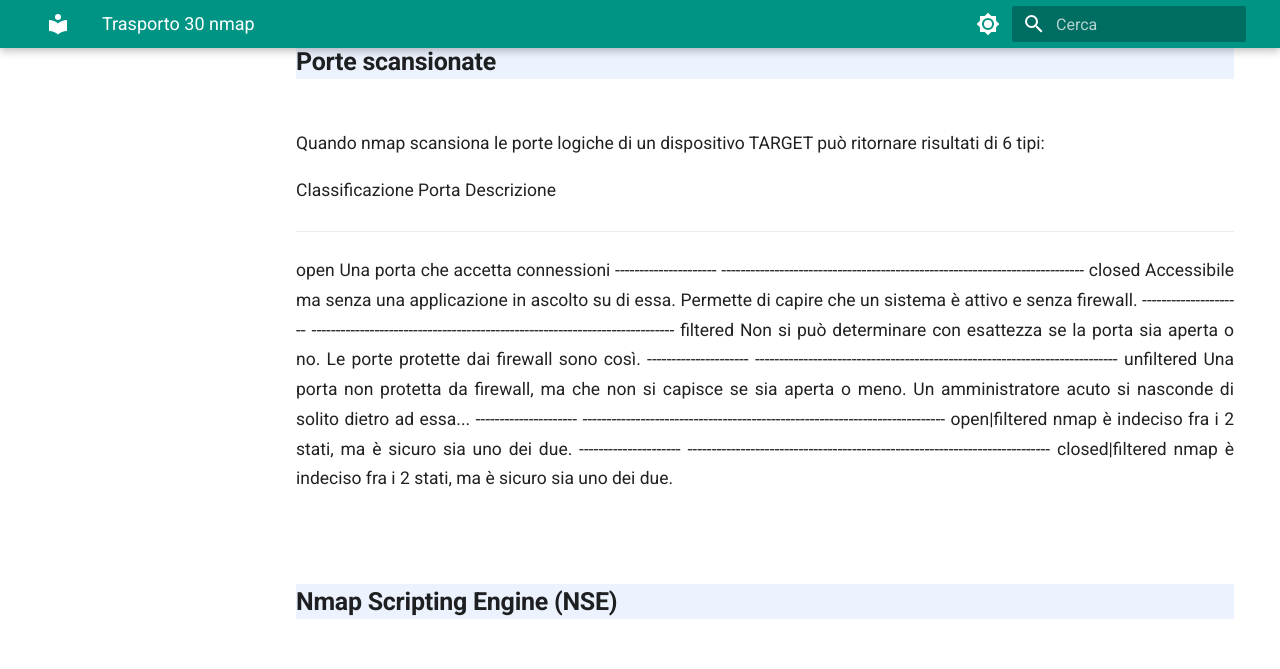
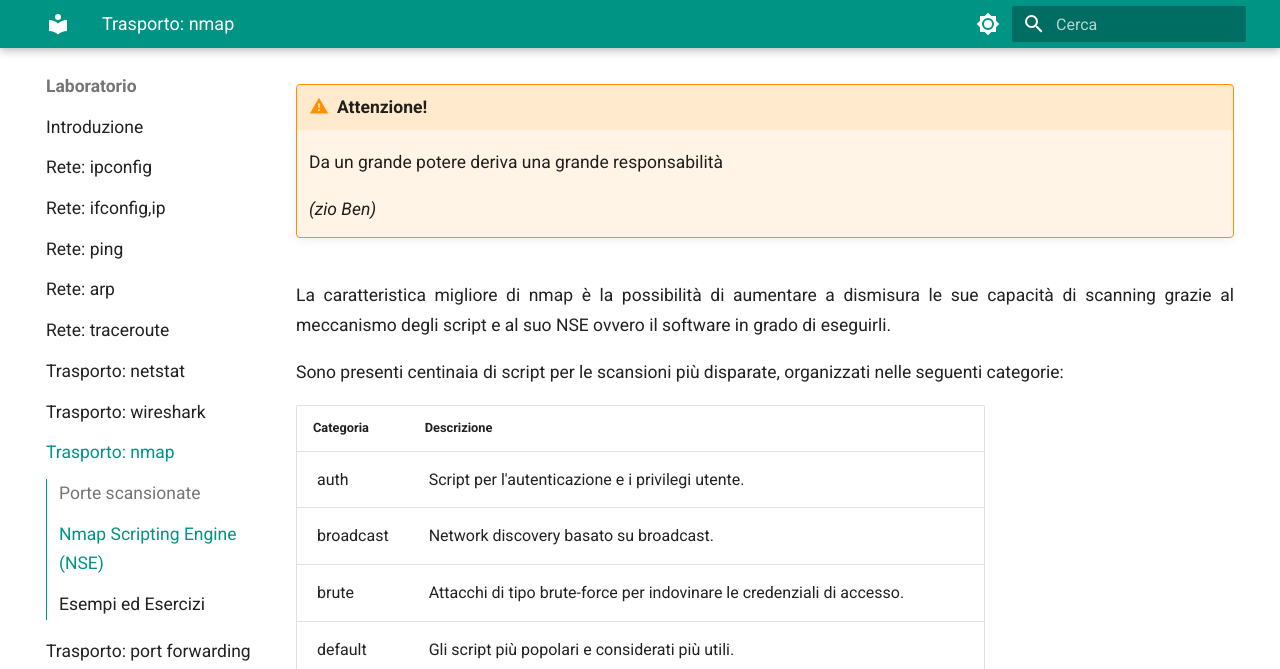
Before and after one commit to adjamhub/nethandouts, an MkDocs documentation site: the page built from docs/laboratorio/trasporto_30_nmap.md, in a window 1280 px wide and 1400 px high, scrolled down 3654 px. Shown: the top 669 px of the window. Built offline with MkDocs 1.6.1 and Material for MkDocs 9.7.7, drawn with Linux system fonts in a browser that asks for light colours; some of the changed text lies outside the part shown; grey boxes are pictures that could not be loaded.

Commit message:
laboratorio: trasporto

````diff
--- a/docs/laboratorio/trasporto_30_nmap.md
+++ b/docs/laboratorio/trasporto_30_nmap.md
@@ -1,21 +1,17 @@
-> \<br\>
-
 # nmap
 
-::: note
-::: title
-Note
-:::
 
-Prerequisti: **Windows, Linux, Mac**
+!!! note "Argomenti teorici e requisiti tecnici"
 
-Argomenti trattati: **Protocolli di trasporto**
-:::
+    Prerequisti: **Windows, Linux, Mac**
+
+    Argomenti trattati: **Protocolli di trasporto**
+
 
 Nmap è un software libero distribuito con licenza GNU GPL da
 Insecure.org (<https://insecure.org>) e disponibile per il download sul
 sito <https://nmap.org/> creato per effettuare port scanning, cioè
-mirato all\'individuazione di porte aperte su un computer bersaglio o
+mirato all'individuazione di porte aperte su un computer bersaglio o
 anche su range di indirizzi IP, in modo da determinare quali servizi di
 rete siano disponibili.
 
@@ -129,81 +112,57 @@
 Quando nmap scansiona le porte logiche di un dispositivo TARGET può
 ritornare risultati di 6 tipi:
 
-  Classificazione Porta                       Descrizione
-  ------------------------------------------- -------------------------------------------------------------------------------------------------------------------------------------------------------
-  open                                        Una porta che accetta connessioni
-  \-\-\-\-\-\-\-\-\-\-\-\-\-\-\-\-\-\-\-\--   \-\-\-\-\-\-\-\-\-\-\-\-\-\-\-\-\-\-\-\-\-\-\-\-\-\-\-\-\-\-\-\-\-\-\-\-\-\-\-\-\-\-\-\-\-\-\-\-\-\-\-\-\-\-\-\-\-\-\-\-\-\-\-\-\-\-\-\-\-\-\-\-\-\--
-  closed                                      Accessibile ma senza una applicazione in ascolto su di essa. Permette di capire che un sistema è attivo e senza firewall.
-  \-\-\-\-\-\-\-\-\-\-\-\-\-\-\-\-\-\-\-\--   \-\-\-\-\-\-\-\-\-\-\-\-\-\-\-\-\-\-\-\-\-\-\-\-\-\-\-\-\-\-\-\-\-\-\-\-\-\-\-\-\-\-\-\-\-\-\-\-\-\-\-\-\-\-\-\-\-\-\-\-\-\-\-\-\-\-\-\-\-\-\-\-\-\--
-  filtered                                    Non si può determinare con esattezza se la porta sia aperta o no. Le porte protette dai firewall sono così.
-  \-\-\-\-\-\-\-\-\-\-\-\-\-\-\-\-\-\-\-\--   \-\-\-\-\-\-\-\-\-\-\-\-\-\-\-\-\-\-\-\-\-\-\-\-\-\-\-\-\-\-\-\-\-\-\-\-\-\-\-\-\-\-\-\-\-\-\-\-\-\-\-\-\-\-\-\-\-\-\-\-\-\-\-\-\-\-\-\-\-\-\-\-\-\--
-  unfiltered                                  Una porta non protetta da firewall, ma che non si capisce se sia aperta o meno. Un amministratore acuto si nasconde di solito dietro ad essa\...
-  \-\-\-\-\-\-\-\-\-\-\-\-\-\-\-\-\-\-\-\--   \-\-\-\-\-\-\-\-\-\-\-\-\-\-\-\-\-\-\-\-\-\-\-\-\-\-\-\-\-\-\-\-\-\-\-\-\-\-\-\-\-\-\-\-\-\-\-\-\-\-\-\-\-\-\-\-\-\-\-\-\-\-\-\-\-\-\-\-\-\-\-\-\-\--
-  open\|filtered                              nmap è indeciso fra i 2 stati, ma è sicuro sia uno dei due.
-  \-\-\-\-\-\-\-\-\-\-\-\-\-\-\-\-\-\-\-\--   \-\-\-\-\-\-\-\-\-\-\-\-\-\-\-\-\-\-\-\-\-\-\-\-\-\-\-\-\-\-\-\-\-\-\-\-\-\-\-\-\-\-\-\-\-\-\-\-\-\-\-\-\-\-\-\-\-\-\-\-\-\-\-\-\-\-\-\-\-\-\-\-\-\--
-  closed\|filtered                            nmap è indeciso fra i 2 stati, ma è sicuro sia uno dei due.
+| Classificazione Porta | Descrizione                                                                                                                                     |
+|-----------------------|-------------------------------------------------------------------------------------------------------------------------------------------------|
+| open                  | Una porta che accetta connessioni                                                                                                               |
+| closed                | Accessibile ma senza una applicazione in ascolto su di essa. Permette di capire che un sistema è attivo e senza firewall.                       |
+| filtered              | Non si può determinare con esattezza se la porta sia aperta o no. Le porte protette dai firewall sono così.                                     |
+| unfiltered            | Una porta non protetta da firewall, ma che non si capisce se sia aperta o meno. Un amministratore acuto si nasconde di solito dietro ad essa... |
+| open|filtered         | nmap è indeciso fra i 2 stati, ma è sicuro sia uno dei due.                                                                                     |
+| closed|filtered       | nmap è indeciso fra i 2 stati, ma è sicuro sia uno dei due.                                                                                     |
+
+
 
 ## Nmap Scripting Engine (NSE)
 
-::: warning
-::: title
-Warning
-:::
 
-Da un grande potere deriva una grande responsabilità
+!!! warning "Attenzione!"
 
-*(zio Ben)*
-:::
+    Da un grande potere deriva una grande responsabilità
+
+    *(zio Ben)*
+
 
 La caratteristica migliore di nmap è la possibilità di aumentare a
 dismisura le sue capacità di scanning grazie al meccanismo degli script
 e al suo NSE ovvero il software in grado di eseguirli.
 
-Sono presenti centinaia di script per le scansioni più disparate,
-organizzati nelle seguenti categorie:
+Sono presenti centinaia di script per le scansioni più disparate, organizzati nelle seguenti categorie:
 
-+-----------+---------------------------------------------------------+
-| Categoria | Descrizione                                             |
-+===========+=========================================================+
-| auth      | > Script per l\'autenticazione e i privilegi utente.    |
-+-----------+---------------------------------------------------------+
-| broadcast | > Network discovery basato su broadcast.                |
-+-----------+---------------------------------------------------------+
-| brute     | > Attacchi di tipo brute-force per indovinare le        |
-|           | > credenziali di accesso.                               |
-+-----------+---------------------------------------------------------+
-| default   | Gli script più popolari e considerati più utili.        |
-+-----------+---------------------------------------------------------+
-| discovery | > Network, Service and Host discovery                   |
-+-----------+---------------------------------------------------------+
-| dos       | Attacchi di tipo \\\"Denial of service\\\"              |
-+-----------+---------------------------------------------------------+
-| exploit   | Service exploitation on different CVEs                  |
-+-----------+---------------------------------------------------------+
-| external  | Scripts che si appoggiano a servizi o dati esterni per  |
-|           | funzionare                                              |
-+-----------+---------------------------------------------------------+
-| fuzzer    | > Attacchi di tipo *fuzzing* ad app, servizi, reti.     |
-+-----------+---------------------------------------------------------+
-| intrusive | > Attacchi aggressivi che potrebbero danneggiare il     |
-|           | > funzionamento della rete.                             |
-+-----------+---------------------------------------------------------+
-| malware   | Malware detections and exploration scripts              |
-+-----------+---------------------------------------------------------+
-| safe      | > Safe and non-intrusive/noisy scripts                  |
-+-----------+---------------------------------------------------------+
-| version   | OS, service and software detection scripts              |
-+-----------+---------------------------------------------------------+
-| vuln      | > Vulnerability detection and exploitation scripts      |
-+-----------+---------------------------------------------------------+
+| Categoria | Descrizione                                                                 |
+|-----------|-----------------------------------------------------------------------------|
+| auth      | Script per l'autenticazione e i privilegi utente.                           |
+| broadcast | Network discovery basato su broadcast.                                      |
+| brute     | Attacchi di tipo brute-force per indovinare le credenziali di accesso.      |
+| default   | Gli script più popolari e considerati più utili.                            |
+| discovery | Network, Service and Host discovery                                         |
+| dos       | Attacchi di tipo "Denial of service"                                        |
+| exploit   | Service exploitation on different CVEs                                      |
+| external  | Scripts che si appoggiano a servizi o dati esterni per funzionare           |
+| fuzzer    | Attacchi di tipo *fuzzing* ad app, servizi, reti.                           |
+| intrusive | Attacchi aggressivi che potrebbero danneggiare il funzionamento della rete. |
+| malware   | Malware detections and exploration scripts                                  |
+| safe      | Safe and non-intrusive/noisy scripts                                        |
+| version   | OS, service and software detection scripts                                  |
+| vuln      | Vulnerability detection and exploitation scripts                            |
 
-Viste le categorie complete, sappiate che un elenco completo degli
-script disponibili con una descrizione esplicativa accanto si trova sul
-sito <https://nmap.org/nsedoc/>.
+
+Viste le categorie complete, sappiate che un elenco completo degli script disponibili con una descrizione esplicativa
+accanto si trova sul sito <https://nmap.org/nsedoc/>.
 
 Per quanto riguarda il nostro corso, diciamo che prima di poter
 utilizzare gli script è bene assicurarsi che essi siano presenti,
-aggiornati all\'ultima versione disponibile e catalogati nel database
+aggiornati all'ultima versione disponibile e catalogati nel database
 del sistema. Si ottiene questo risultato eseguendo il comando:
 
 ``` bash
@@ -211,8 +170,7 @@
 ```
 
 Fatto questo, la sintassi per eseguire gli script è molto semplice e si
-basa sull\'opzione *\--script*: ho fatto alcuni esempi per capire il
-funzionamento.
+basa sull'opzione `--script`: ho fatto alcuni esempi per capire il funzionamento.
 
 ``` bash
 // SINTASSI GENERALE
@@ -236,6 +194,7 @@
 // Per eseguire solo gli script relativi ad HTTP del gruppo discovery verso un target
 sudo nmap --script "http* and discovery" TARGET
 ```
+
 
 ## Esempi ed Esercizi
 
@@ -282,7 +241,7 @@
 
 Nel quinto esempio simuleremo un attacco (di 10 minuti) ad un server DNS
 allo scopo di testare la qualità della rete e del servizio DNS di
-quest\'ultima. Attenzione\...
+quest'ultima. Attenzione...
 
 ``` bash
 $ sudo nmap -sU --script dns-fuzz TARGET
@@ -290,8 +249,8 @@
 
 Nel sesto e ultimo esempio utilizzeremo uno script di tipo brute per
 tentare di indovinare nome utente e password di un utente collegato ad
-un Mac. Anche questo script ha ovviamente l\'unico scopo di scoraggiare
-l\'utilizzo di nomi utente e password semplici da indovinare.
+un Mac. Anche questo script ha ovviamente l'unico scopo di scoraggiare
+l'utilizzo di nomi utente e password semplici da indovinare.
 
 ``` bash
 $ sudo nmap -p 548 --script afp-brute IP_COMPUTER_MAC
--- a/mkdocs.yml
+++ b/mkdocs.yml
@@ -93,3 +93,7 @@
     - "Rete: ping": laboratorio/net_20_ping.md
     - "Rete: arp": laboratorio/net_30_arp.md
     - "Rete: traceroute": laboratorio/net_40_traceroute.md
+    - "Trasporto: netstat": laboratorio/trasporto_10_netstat.md
+    - "Trasporto: wireshark": laboratorio/trasporto_20_wireshark.md
+    - "Trasporto: nmap": laboratorio/trasporto_30_nmap.md
+    - "Trasporto: port forwarding": laboratorio/trasporto_40_port_forwarding.md
````
Also changed, not shown: other parts of docs/laboratorio/trasporto_30_nmap.md (+26 -39 lines), docs/laboratorio/trasporto_10_netstat.md (+16 -20 lines), docs/laboratorio/trasporto_20_wireshark.md (+27 -30 lines), docs/laboratorio/trasporto_40_port_forwarding.md (+27 -32 lines), docs/laboratorio/trasporto_50_firewall.md (deleted, +0 -17 lines), docs/laboratorio/net_99_networking.md (line endings or trailing spaces).
